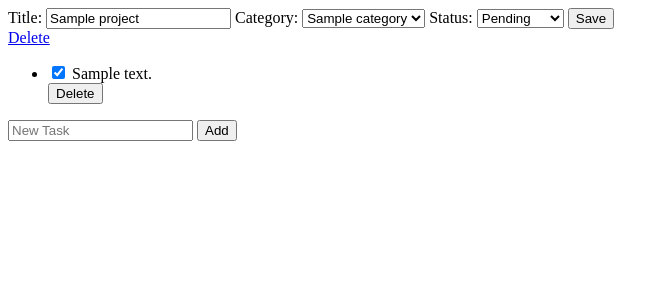
After one commit to anasnashat/Django_pm, a Django app: page /projects/update/1 in a window 1280 px wide. The commit adds this page. Shown: the top 300 px of the page, without its empty margins (0-669 px from the left). Run offline with Django 4.2, Linux system fonts and the light colour scheme; tables that the repository leaves empty hold one stand-in row (values such as "Sample post").

Commit message:
project Management

```diff
--- a/projects/forms.py
+++ b/projects/forms.py
@@ -11,3 +11,16 @@ class ProjectCreatForm(forms.ModelForm):
             'description': forms.Textarea(),
             'category': forms.Select(),
         }
+
+
+
+class ProjectUpdateForm(forms.ModelForm):
+    class Meta:
+        model = models.Project
+        fields = ["title", "category", "status"]
+        widgets = {
+            "title":forms.TextInput(),
+            "category": forms.Select(),
+            "status": forms.Select(),
+
+        }
--- a/projects/models.py
+++ b/projects/models.py
@@ -16,12 +16,13 @@ class ProjectStatus(models.IntegerChoices):
     POSTPONED = 3, "Postponed"
     CANCELED = 4, "Canceled"
 
+
 class Project(models.Model):
     title = models.CharField(max_length=255)
     description = models.TextField()
     status = models.IntegerField(
-        choices= ProjectStatus.choices,
-        default= ProjectStatus.PENDING
+        choices=ProjectStatus.choices,
+        default=ProjectStatus.PENDING
     )
     create_at = models.DateTimeField(auto_now_add=True)
     updated_at = models.DateTimeField(auto_now=True)
--- a/projects/templates/projects/list.html
+++ b/projects/templates/projects/list.html
@@ -5,7 +5,8 @@
     <h3>{%  trans "My Project" %} </h3>
     <ul>
         {% for project in object_list %}
-            <li>{{ project.title }}</li>
+            <li>{{ project.title }} <a href="{% url 'projects_update' project.id %}"> Edite </a> </li>
+
         {% empty %}
             <li> {% trans "You Have  No Projects" %}</li>
         {% endfor %}
--- /dev/null
+++ b/projects/templates/projects/task.html
@@ -0,0 +1,31 @@
+{% load i18n %}
+
+<ul>
+    {% for task in project.task_set.all %}
+        <li>
+            <form method="post" action="{% url 'task_update' task.id %} ">
+                {% csrf_token %}
+                <input
+                        type="checkbox"
+                        name="is_completed"
+                        {% if task.is_completed %} checked {% endif %}
+                        onchange="this.form.submit()"
+                />
+            {{ task.description }}
+            </form>
+            <form method="post" action="{% url 'task_delete' task.id %}">
+                {% csrf_token %}
+                <button type="submit"> Delete</button>
+            </form>
+        </li>
+
+
+    {% endfor %}
+</ul>
+
+<form method="post" action="{% url 'task_creat' %} ">
+    {% csrf_token %}
+    <input type="hidden" value="{{ project.id }}" name="project">
+    <input type="text"  name="description" placeholder="{% trans "New Task" %}">
+    <input value="{% trans "Add" %}"  type="submit">
+</form>
--- /dev/null
+++ b/projects/templates/projects/update.html
@@ -0,0 +1,11 @@
+{% extends "base.html" %}
+{% block content %}
+    <form method="post">
+        {% csrf_token %}
+        {{ form }}
+        <input value="Save"  type="submit">
+    </form>
+    <a href="{% url 'projects_delete' object.id %}" type="button"> Delete</a>
+    {% include "projects/task.html" with project=object %}
+
+{% endblock %}
--- a/projects/urls.py
+++ b/projects/urls.py
@@ -1,6 +1,11 @@
 from django.urls import path, include
 from . import views
 urlpatterns = [
-    path("projects/list", views.ListProjectsView.as_view(), name="projects_list"),
-    path("projects/creat", views.CreateProjectView.as_view(), name="projects_creat")
+    path("", views.ListProjectsView.as_view(), name="projects_list"),
+    path("projects/creat", views.CreateProjectView.as_view(), name="projects_creat"),
+    path("projects/update/<int:pk>", views.UpdateProjectView.as_view(), name="projects_update"),
+    path("projects/delete/<int:pk>", views.DeleteProjectView.as_view(), name="projects_delete"),
+    path("task/creat", views.CreatTaskView.as_view(), name="task_creat"),
+    path("task/edite/<int:pk>", views.UpdateTaskView.as_view(), name="task_update"),
+    path("task/delete/<int:pk>", views.DeleteTaskView.as_view(), name="task_delete"),
 ]
--- a/projects/views.py
+++ b/projects/views.py
@@ -1,17 +1,67 @@
 from django.shortcuts import render
-from django.urls import reverse_lazy
-from django.views.generic import ListView, CreateView
-from .models import Project
+from django.urls import reverse_lazy, reverse
+from django.views.generic import ListView, CreateView, DeleteView, UpdateView
+from . import models
 from . import forms
+
+
 # Create your views here.
 
 class ListProjectsView(ListView):
-    model = Project
+    model = models.Project
     template_name = "projects/list.html"
 
 
 class CreateProjectView(CreateView):
-    model = Project
+    model = models.Project
     form_class = forms.ProjectCreatForm
     template_name = "projects/creat.html"
     success_url = reverse_lazy("projects_list")
+
+
+class DeleteProjectView(DeleteView):
+    model = models.Project
+    template_name = "projects/delete.html"
+    success_url = reverse_lazy("projects_list")
+
+
+class UpdateProjectView(UpdateView):
+    model = models.Project
+    form_class = forms.ProjectUpdateForm
+    template_name = "projects/update.html"
+
+    # success_url = reverse_lazy("projects_list")
+    def get_success_url(self):
+        return reverse("projects_update", args=[self.object.id])
+
+
+class CreatTaskView(CreateView):
+    model = models.Task
+    fields = ['description', 'project']
+    http_method_names = ["post"]
+
+    def get_success_url(self):
+        return reverse("projects_update", args=[self.object.project.id])
+
+
+class UpdateTaskView(UpdateView):
+    models = models.Task
+    fields = ["is_completed"]
+    http_method_names = ['post']
+
+    def get_queryset(self):
+        return models.Task.objects.all()
+
+    def get_success_url(self):
+        return reverse('projects_update', args=[self.object.project.id])
+
+
+class DeleteTaskView(DeleteView):
+    models = models.Task
+
+    # success_url = reverse_lazy("projects_update")
+    def get_queryset(self):
+        return models.Task.objects.all()
+
+    def get_success_url(self):
+        return reverse("projects_update", args=[self.object.project.id])
```
Also changed, not shown: projects/templates/projects/delete.html (added, +10 -0 lines).
